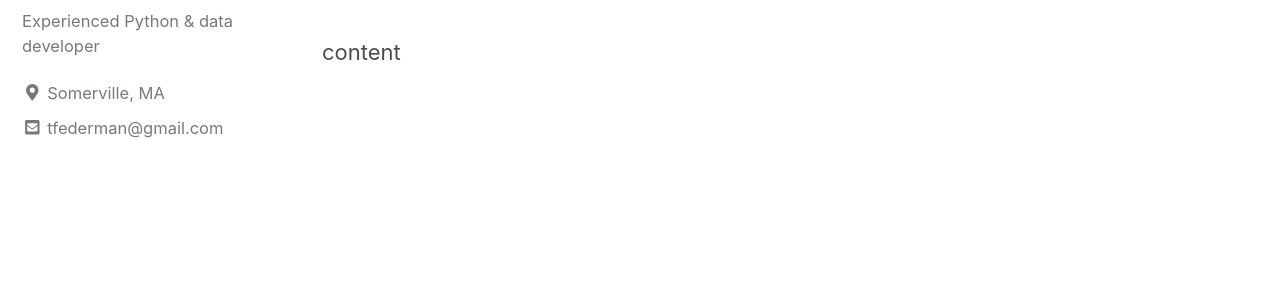
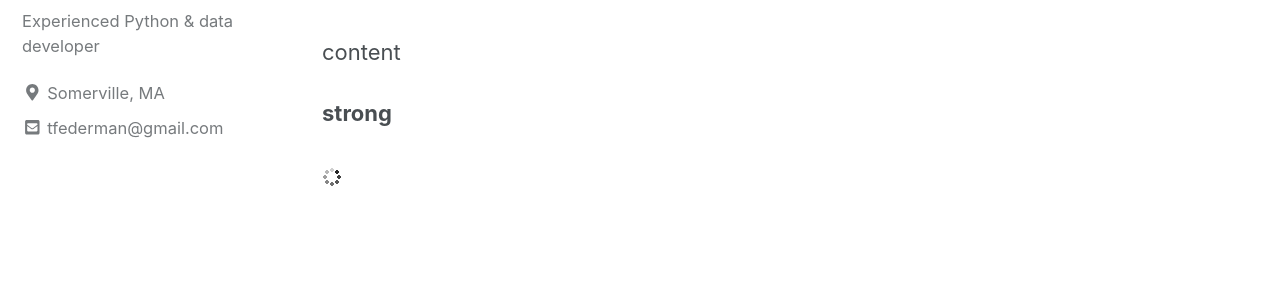
Before and after one commit to oceanic-data/oceanic-data.github.io, a Jekyll site: the page built from minimal2.md, in a window 1280 px wide. Shown: the part 270-566 px from the top of the page. Built offline with Jekyll 4.4.1, drawn with Linux system fonts in a browser that asks for light colours; a script that is not in the unit is left out.

Commit message:
site updates

```diff
--- a/minimal2.md
+++ b/minimal2.md
@@ -9,3 +9,9 @@ permalink: "/cat/minimal-page-md"
 content
 
 content
+
+<strong>strong</strong>
+
+<img src="/static/photoswipe/default-skin/preloader.gif">
+
+<script src="/static/js/test.js"></script>
```
